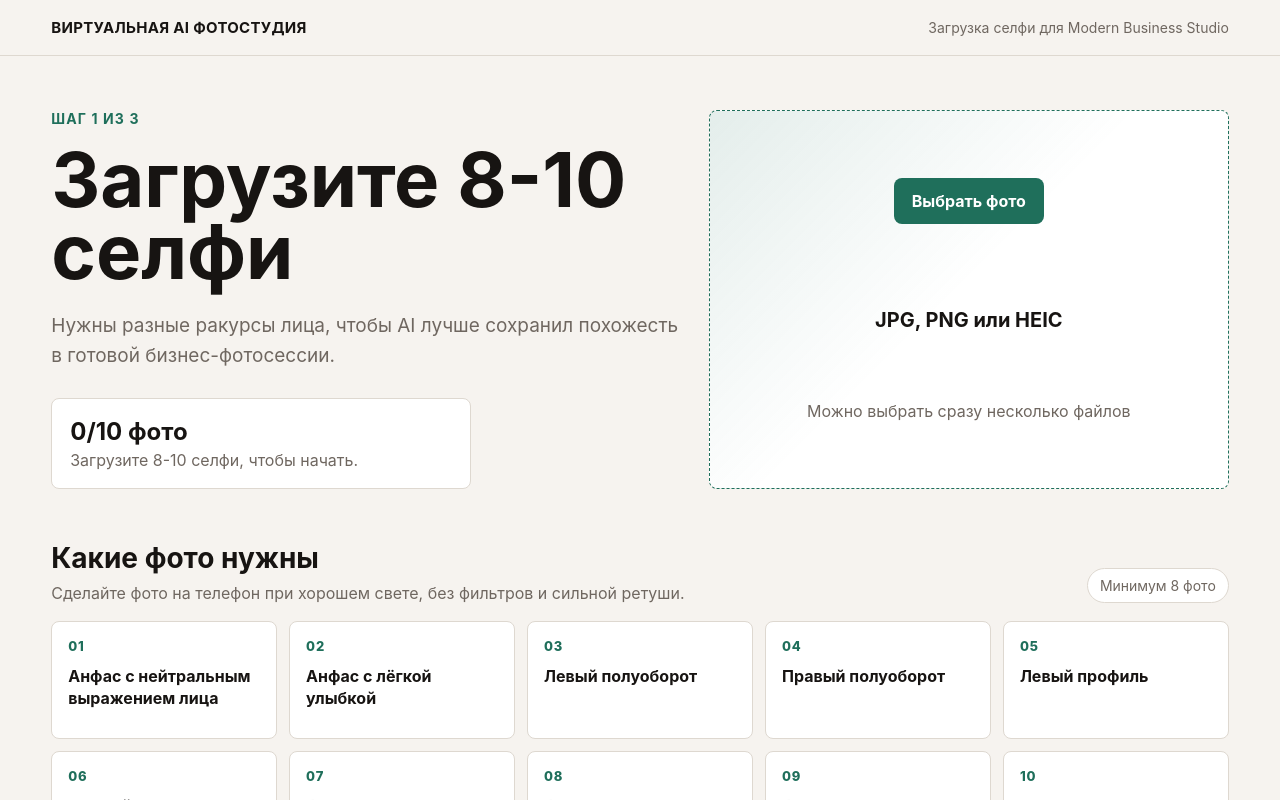
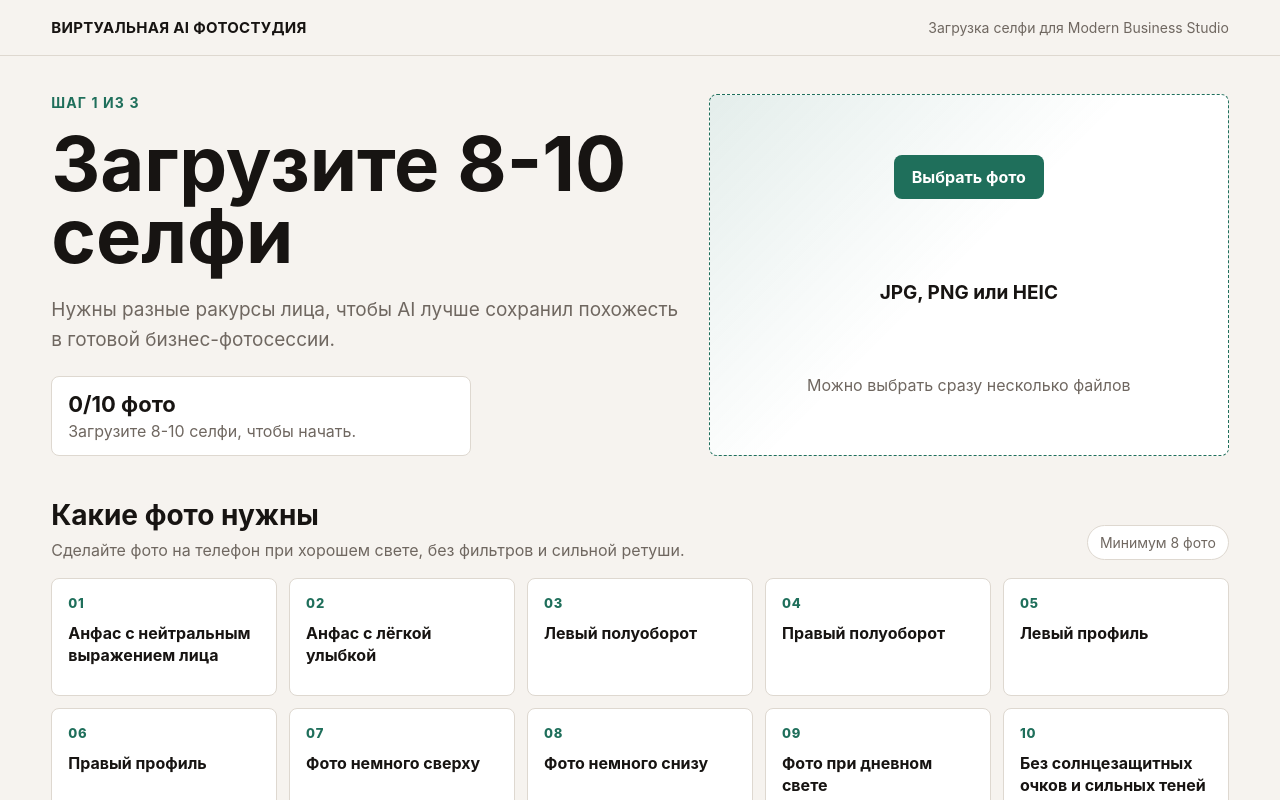
Before and after one commit to kgalanov2020-oss/-Virtual-AI-Photo-Studio, a Next.js app in the folder apps/web/: page /upload in a window 1280 px wide. Shown: the top 800 px of the page. Built offline with nearby package versions, Linux system fonts and the light colour scheme.

Commit message:
Tighten upload screen spacing

```diff
--- a/apps/web/src/app/globals.css
+++ b/apps/web/src/app/globals.css
@@ -284,7 +284,7 @@ h1 {
   display: grid;
   gap: 28px;
   grid-template-columns: minmax(0, 1fr) minmax(320px, 520px);
-  padding: 54px clamp(20px, 4vw, 56px) 28px;
+  padding: 38px clamp(20px, 4vw, 56px) 18px;
 }
 
 .upload-copy {
@@ -297,13 +297,13 @@ h1 {
   border-radius: 8px;
   display: grid;
   gap: 4px;
-  margin-top: 28px;
+  margin-top: 22px;
   max-width: 420px;
-  padding: 18px;
+  padding: 14px 16px;
 }
 
 .upload-status strong {
-  font-size: 24px;
+  font-size: 22px;
 }
 
 .upload-status span {
@@ -320,8 +320,8 @@ h1 {
   cursor: pointer;
   display: grid;
   justify-items: center;
-  min-height: 320px;
-  padding: 32px;
+  min-height: 250px;
+  padding: 24px;
   text-align: center;
 }
 
@@ -337,12 +337,12 @@ h1 {
   border-radius: 8px;
   color: white;
   font-weight: 700;
-  margin-bottom: 14px;
-  padding: 13px 18px;
+  margin-bottom: 10px;
+  padding: 12px 18px;
 }
 
 .upload-dropzone strong {
-  font-size: 20px;
+  font-size: 19px;
 }
 
 .upload-dropzone em {
```
